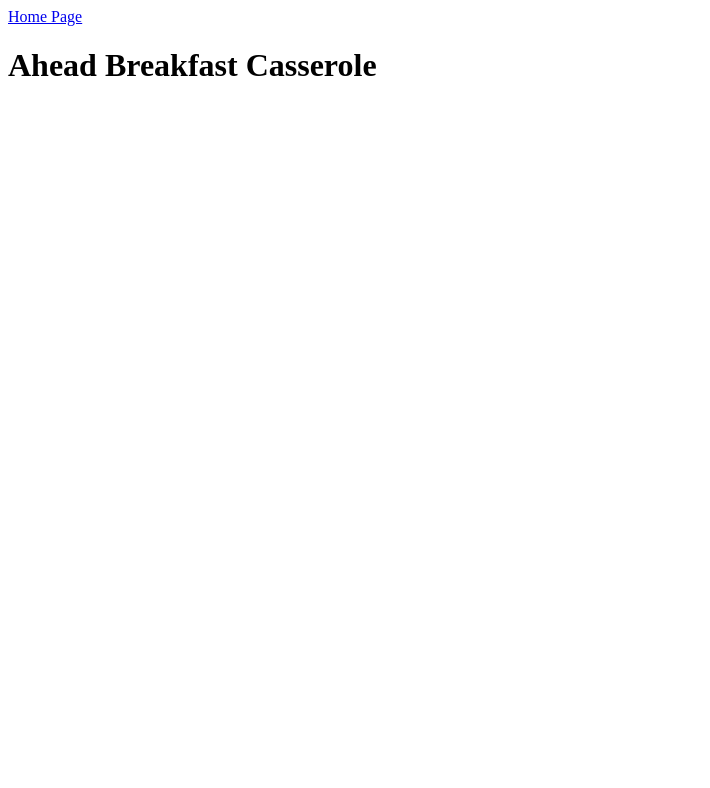
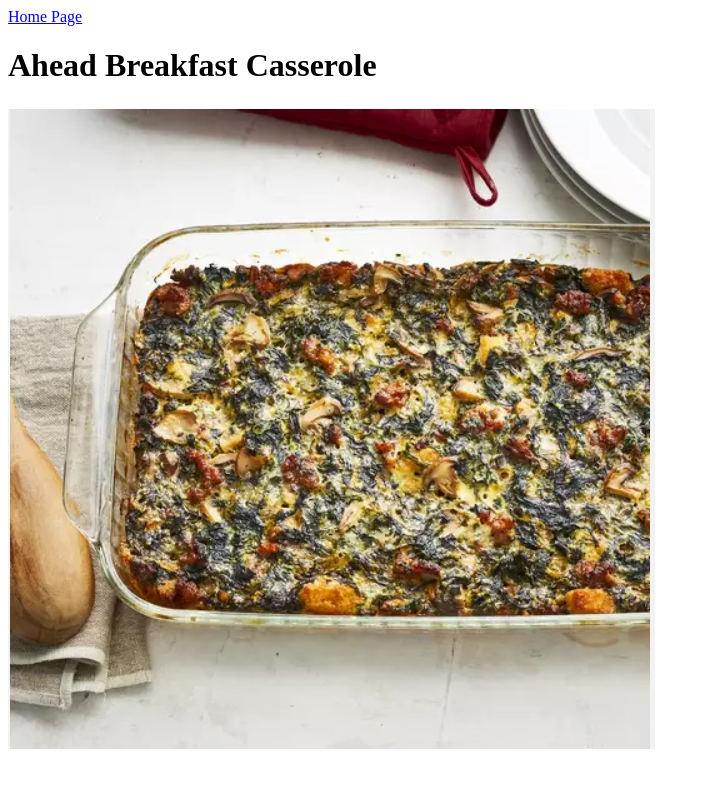
Before and after one commit to nmollers/odin-recipes, a plain HTML site: page recipes/casserole.html in a window 1280 px wide. Shown: the whole page, without its empty margins (0-710 px from the left). Drawn offline with Linux system fonts and the light colour scheme.

Commit message:
added picture of the dish on the screen

```diff
--- a/recipes/casserole.html
+++ b/recipes/casserole.html
@@ -8,5 +8,6 @@
 <body>
   <a href="../index.html">Home Page</a>
   <h1>Ahead Breakfast Casserole</h1>
+  <img src="/Screenshot_18-9-2025_102822_www.allrecipes.com.jpeg">
 </body>
 </html>
```
